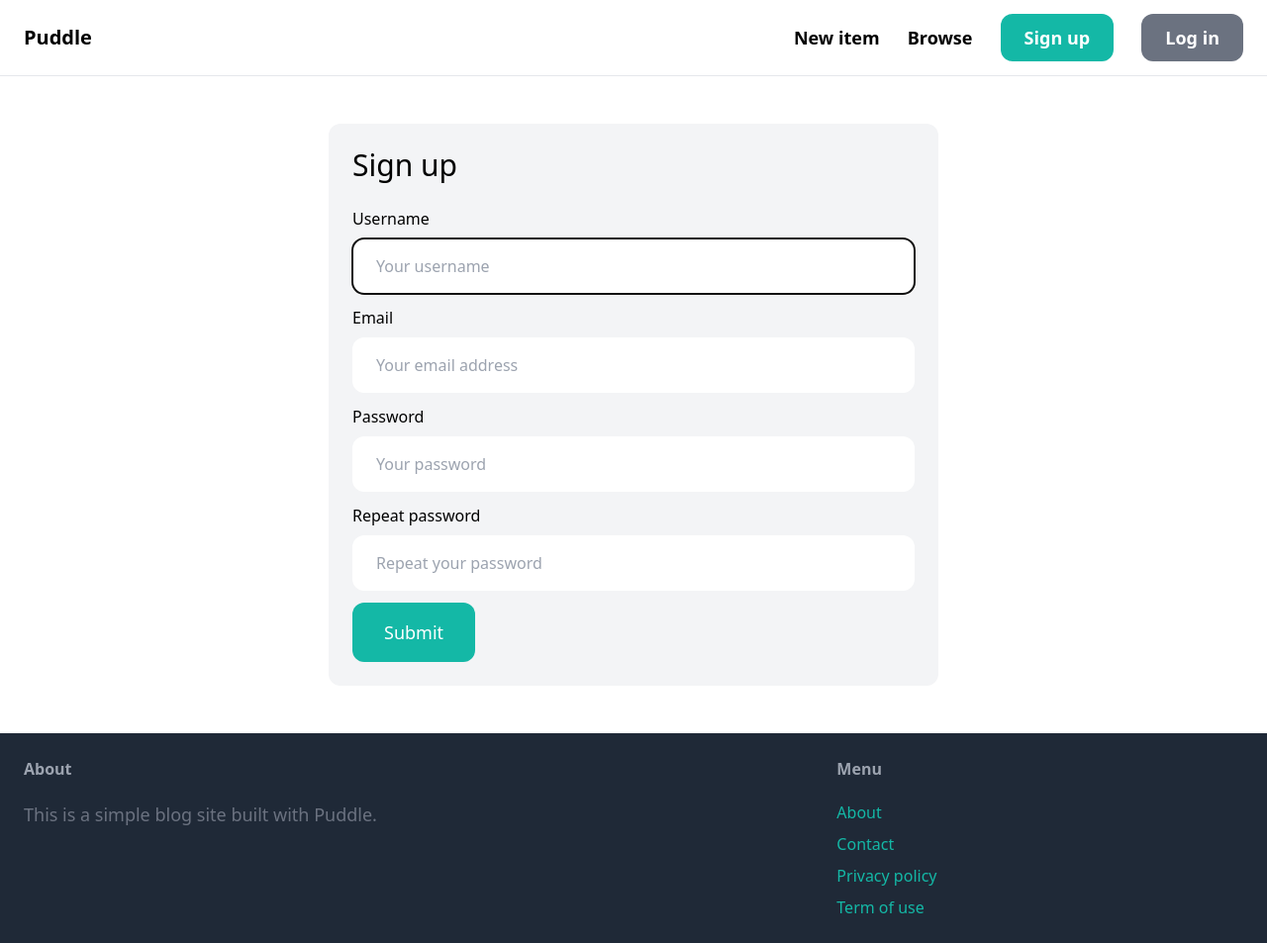
After one commit to Terry9022/Puddle, a Django app: page /signup/ in a window 1280 px wide. The commit adds this page. Shown: the whole page at 99% size. Run offline with Django 5.2, Linux system fonts and the light colour scheme; some libraries are stand-ins or nearby versions.

Commit message:
add signup

```diff
--- /dev/null
+++ b/puddle/core/forms.py
@@ -0,0 +1,28 @@
+from django import forms
+from django.contrib.auth.forms import UserCreationForm
+from django.contrib.auth.models import User
+
+class SignUpForm(UserCreationForm):
+    class Meta:
+        model = User
+        fields = ('username', 'email', 'password1', 'password2')
+
+    username = forms.CharField(widget=forms.TextInput(attrs={
+        'placeholder': 'Your username',
+        'class' : 'w-full py-4 px-6 rounded-xl'
+    }))
+
+    email = forms.CharField(widget=forms.EmailInput(attrs={
+        'placeholder': 'Your email address',
+        'class' : 'w-full py-4 px-6 rounded-xl'
+    }))
+
+    password1 = forms.CharField(widget=forms.PasswordInput(attrs={
+        'placeholder': 'Your password',
+        'class' : 'w-full py-4 px-6 rounded-xl'
+    }))
+
+    password2 = forms.CharField(widget=forms.PasswordInput(attrs={
+        'placeholder': 'Repeat your password',
+        'class' : 'w-full py-4 px-6 rounded-xl'
+    }))
--- a/puddle/core/templates/core/base.html
+++ b/puddle/core/templates/core/base.html
@@ -18,7 +18,7 @@
         <a href="#" class="text-lg font-semibold hover:text-gray-500">New item</a>
         <a href="#" class="text-lg font-semibold hover:text-gray-500">Browse</a>
 
-        <a href="#" class="px-6 py-3 text-lg font-semibold bg-teal-500 text-white rounded-xl hover:bg-teal-700">Sign up</a>
+        <a href="{% url 'core:signup' %}" class="px-6 py-3 text-lg font-semibold bg-teal-500 text-white rounded-xl hover:bg-teal-700">Sign up</a>
         <a href="#" class="px-6 py-3 text-lg font-semibold bg-gray-500 text-white rounded-xl hover:bg-gray-700">Log in</a>
       </div>
     </nav>
@@ -43,7 +43,7 @@
             <a href="#" class="text-teal-500 hover:text-teal-700">About</a>
           </li>
           <li>
-            <a href="{% url 'contact' %}" class="text-teal-500 hover:text-teal-700">Contact</a>
+            <a href="{% url 'core:contact' %}" class="text-teal-500 hover:text-teal-700">Contact</a>
           </li>
           <li>
             <a href="#" class="text-teal-500 hover:text-teal-700">Privacy policy</a>
--- /dev/null
+++ b/puddle/core/templates/core/signup.html
@@ -0,0 +1,47 @@
+{% extends 'core/base.html' %}
+
+{% block title %}
+  Sign up
+{% endblock %}
+
+{% block content %}
+  <div class="w-1/2 my-6 mx-auto p-6 bg-gray-100 rounded-xl">
+    <h1 class="mb-6 text-3xl">Sign up</h1>
+
+    <form methos="post" action=".">
+      {% csrf_token %}
+
+      <div class="mb-3">
+        <label class="inline-block mb-2">Username</label><br />
+        {{ form.username }}
+      </div>
+
+      <div class="mb-3">
+        <label class="inline-block mb-2">Email</label><br />
+        {{ form.email }}
+      </div>
+
+      <div class="mb-3">
+        <label class="inline-block mb-2">Password</label><br />
+        {{ form.password1 }}
+      </div>
+
+      <div class="mb-3">
+        <label class="inline-block mb-2">Repeat password</label><br />
+        {{ form.password2 }}
+      </div>
+
+      {% if form.errors or form.non_field_errors %}
+        <div class="mb-3 p-6 bg-red-100 rounded-xl">
+          {% for field in form %}
+            {{ field.errors }}
+          {% endfor %}
+
+          {{ form.non_field_errors }}
+        </div>
+      {% endif %}
+
+      <button class="py-4 px-8 text-lg bg-teal-500 hover:bg-teal-700 rounded-xl text-white">Submit</button>
+    </form>
+  </div>
+{% endblock %}
--- /dev/null
+++ b/puddle/core/urls.py
@@ -0,0 +1,11 @@
+from django.urls import path
+
+from . import views
+
+app_name = 'core'
+
+urlpatterns = [
+    path('', views.index, name='index'),
+    path('contact/', views.contact, name='contact'),
+    path('signup/', views.signup, name='signup'),
+]
--- a/puddle/core/views.py
+++ b/puddle/core/views.py
@@ -1,6 +1,8 @@
-from django.shortcuts import render
+from django.shortcuts import render, redirect
 
 from item.models import Category, Item
+
+from .forms import SignUpForm
 
 def index(request):
     items = Item.objects.filter(is_sold=False)[0:6]
@@ -12,3 +14,18 @@ def index(request):
 
 def contact(request):
     return render(request, 'core/contact.html')
+
+def signup(request):
+    if request.method == 'POST':
+        form = SignUpForm(request.POST)
+
+        if form.is_valid():
+            form.save()
+
+            return redirect('/login/')
+    else:
+        form = SignUpForm()
+
+    return render(request, 'core/signup.html', {
+        'form': form
+    })
--- a/puddle/puddle/urls.py
+++ b/puddle/puddle/urls.py
@@ -3,11 +3,9 @@ from django.conf.urls.static import static
 from django.contrib import admin
 from django.urls import path, include
 
-from core.views import index, contact
 
 urlpatterns = [
-    path('', index, name='index'),
+    path('', include('core.urls')),
     path('items/', include('item.urls')),
-    path('contact/', contact, name='contact'),
     path("admin/", admin.site.urls),
 ] + static(settings.MEDIA_URL, document_root=settings.MEDIA_ROOT)
```
